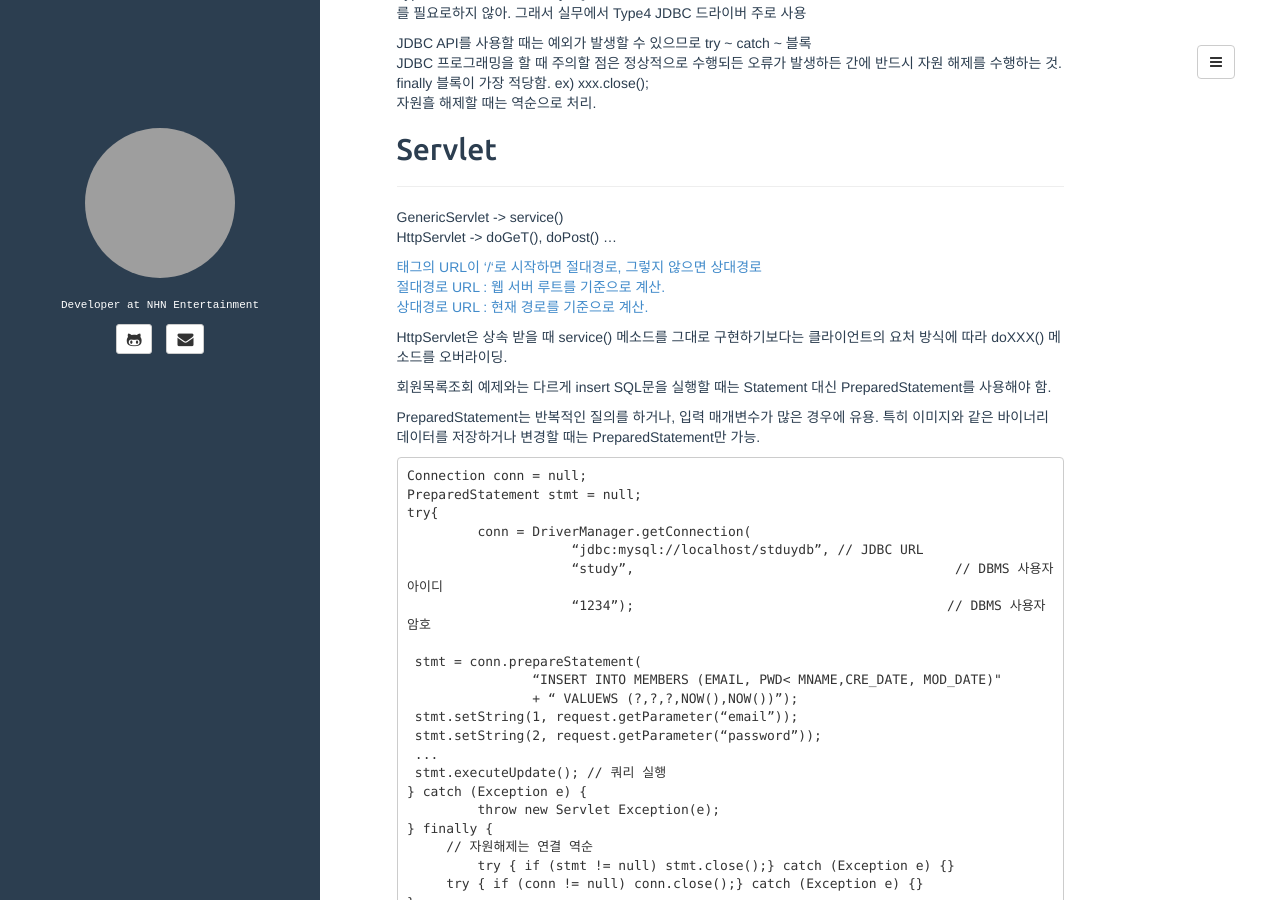
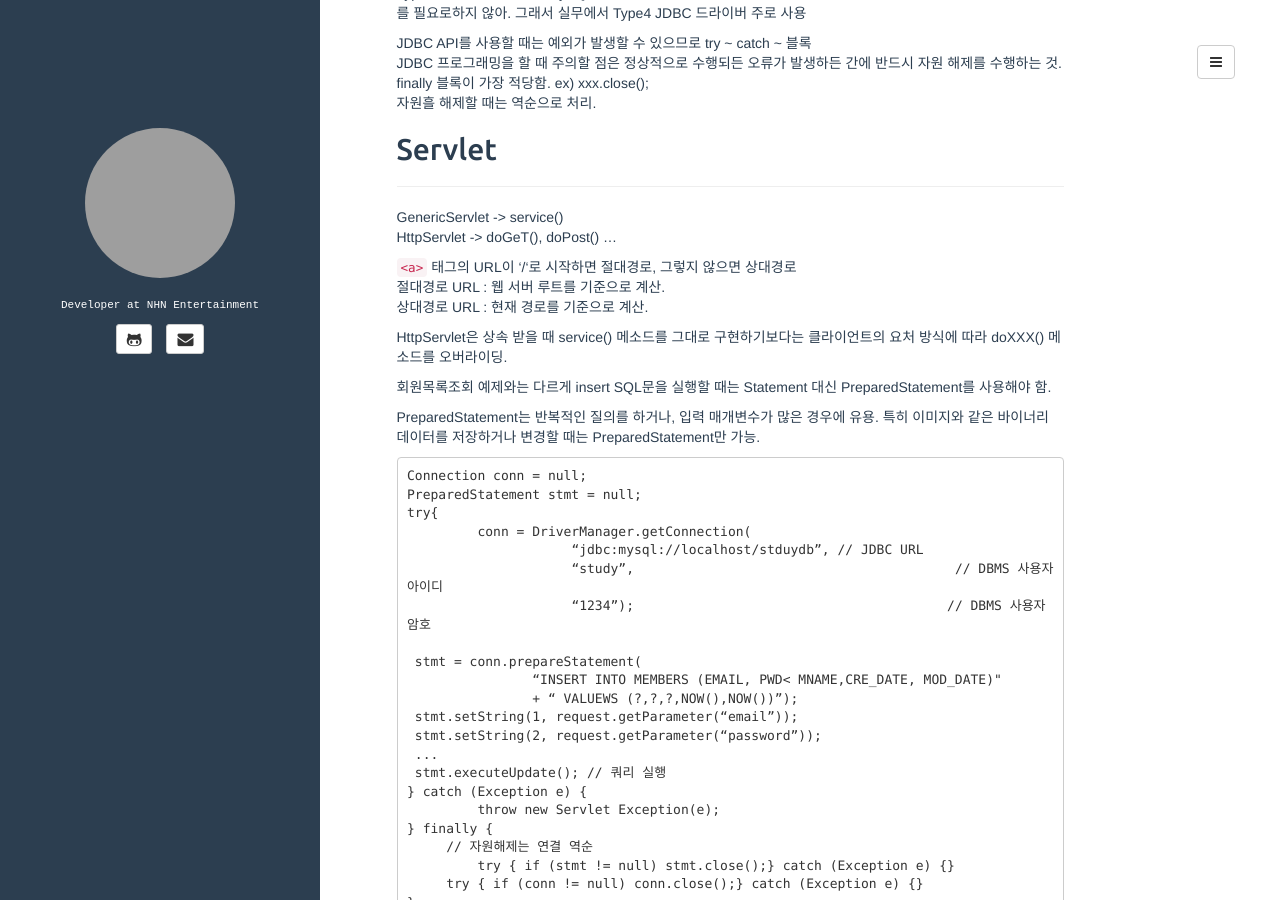
Before and after one commit to ssang1105/ssang1105.github.io_old, a Jekyll site: the page built from _posts/2016-02-10-javabook_4.md, in a window 1280 px wide and 900 px high, scrolled down 301 px. Built offline with Jekyll 4.4.1, drawn with Linux system fonts in a browser that asks for light colours; comment, search, counter and statistics services are not loaded; grey boxes are pictures that could not be loaded.

```diff
--- a/_posts/2016-02-10-javabook_4.md
+++ b/_posts/2016-02-10-javabook_4.md
@@ -23,7 +23,7 @@ finally 블록이 가장 적당함. ex) xxx.close();
 GenericServlet -> service()
 HttpServlet -> doGeT(), doPost() ...
 
-<a> 태그의 URL이 ‘/‘로 시작하면 절대경로, 그렇지 않으면 상대경로
+`<a>` 태그의 URL이 ‘/‘로 시작하면 절대경로, 그렇지 않으면 상대경로
 절대경로 URL : 웹 서버 루트를 기준으로 계산.
 상대경로 URL : 현재 경로를 기준으로 계산.
 
@@ -173,7 +173,7 @@ web.xml
           <url-pattern>/*</url-pattern>
      </filter-mapping
 
-      <filter>
+	<filter>
           <filter-name> CharacterEncodingFilter </filter-name>
           <filter-class> spms.filters.CharacterEncodingFilter </filter-class>
           <init-param> // 서블릿 초기화 매개변수와 같음. 필터를 사용할 정적인 데이터를 정의 함. 이 필터는 매개변수 값을 사용하여 요청 메시지 인코딩 설정.
```
